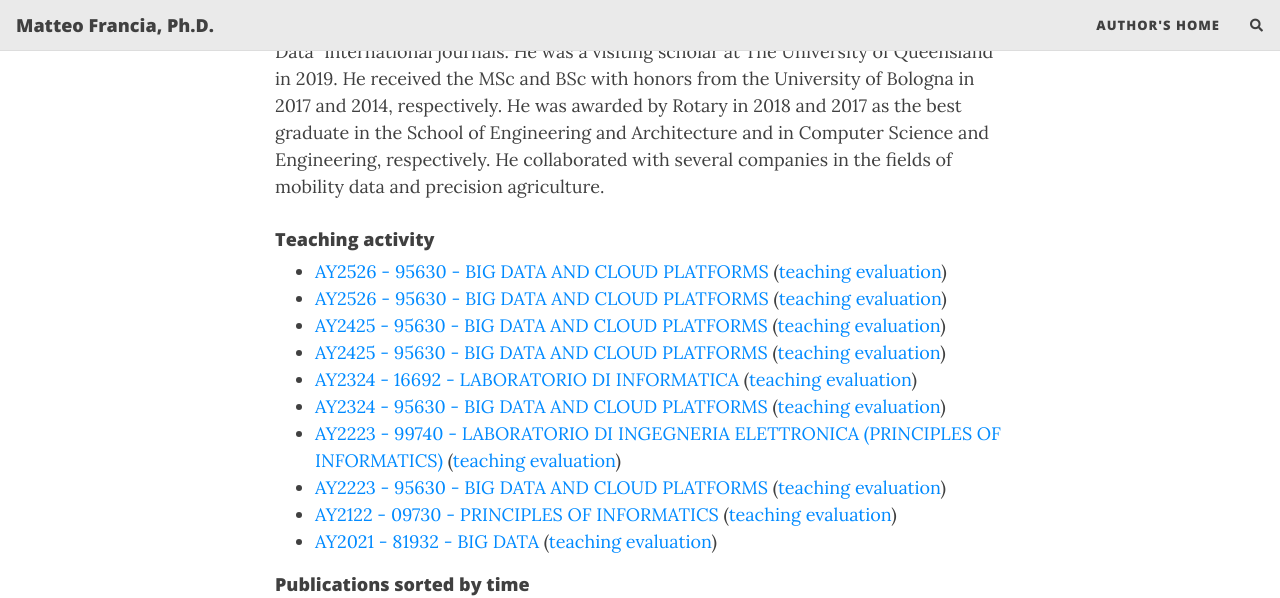
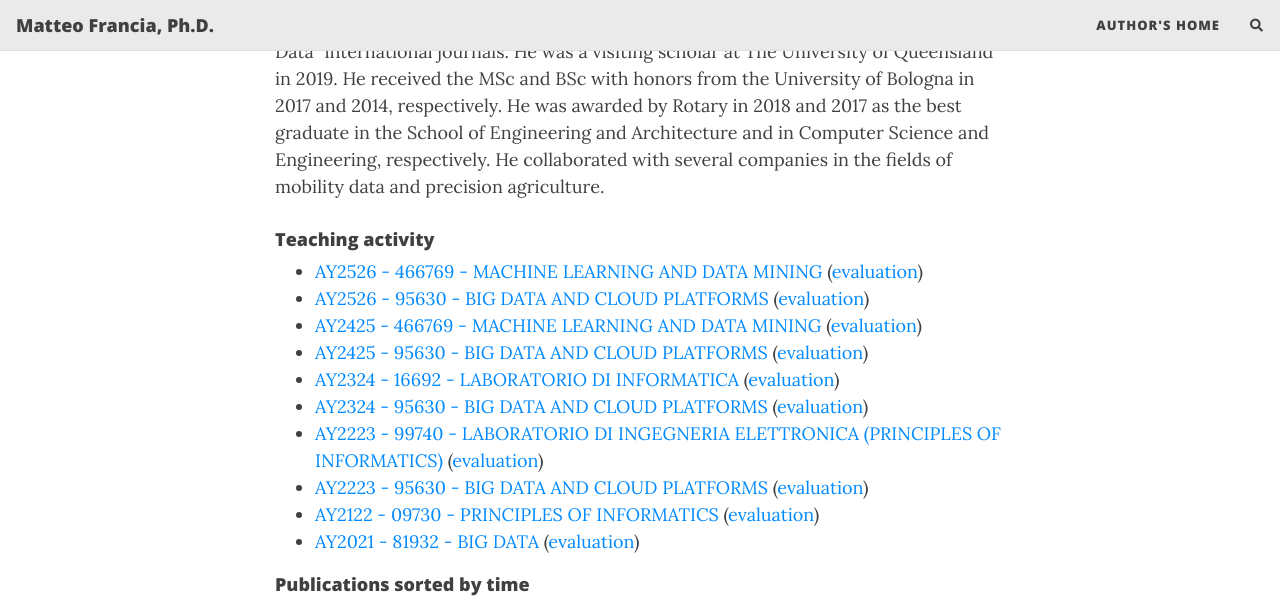
Before and after one commit to w4bo/w4bo.github.io, a Jekyll site: the page built from index.html, in a window 1280 px wide and 900 px high, scrolled down 672 px, cut to the strip 0-598 px from the top of the window. Built offline with Jekyll 4.4.1, drawn with Linux system fonts in a browser that asks for light colours; nearby versions of some CDN libraries; the list of posts is cut into pages by our own code; comment, search, counter and statistics services are not loaded.

```diff
--- a/index.html
+++ b/index.html
@@ -34,53 +34,53 @@
 <ul>
 
     <li>
-        <a href="https://www.unibo.it/it/studiare/insegnamenti-competenze-trasversali-moocs/insegnamenti/insegnamento/2025/466769">AY2526 - 95630 - BIG DATA AND CLOUD PLATFORMS</a>
-        (<a href="https://raw.githubusercontent.com/w4bo/w4bo.github.io/master/teaching/AY2526-DTM-MLDM.pdf">teaching evaluation</a>)
+        <a href="https://www.unibo.it/it/studiare/insegnamenti-competenze-trasversali-moocs/insegnamenti/insegnamento/2025/466769">AY2526 - 466769 - MACHINE LEARNING AND DATA MINING</a>
+        (<a href="https://raw.githubusercontent.com/w4bo/w4bo.github.io/master/teaching/AY2526-DTM-MLDM.pdf">evaluation</a>)
     </li>
 
     <li>
         <a href="https://www.unibo.it/it/studiare/dottorati-master-specializzazioni-e-altra-formazione/insegnamenti/insegnamento/2025/466768">AY2526 - 95630 - BIG DATA AND CLOUD PLATFORMS</a>
-        (<a href="https://raw.githubusercontent.com/w4bo/w4bo.github.io/master/teaching/AY2526-DTM-BigDataAndCloudPlatforms.pdf">teaching evaluation</a>)
+        (<a href="https://raw.githubusercontent.com/w4bo/w4bo.github.io/master/teaching/AY2526-DTM-BigDataAndCloudPlatforms.pdf">evaluation</a>)
     </li>
 
     <li>
-        <a href="https://www.unibo.it/it/studiare/insegnamenti-competenze-trasversali-moocs/insegnamenti/insegnamento/2024/466769">AY2425 - 95630 - BIG DATA AND CLOUD PLATFORMS</a>
-        (<a href="https://raw.githubusercontent.com/w4bo/w4bo.github.io/master/teaching/AY2425-DTM-MLDM.pdf">teaching evaluation</a>)
+        <a href="https://www.unibo.it/it/studiare/insegnamenti-competenze-trasversali-moocs/insegnamenti/insegnamento/2024/466769">AY2425 - 466769 - MACHINE LEARNING AND DATA MINING</a>
+        (<a href="https://raw.githubusercontent.com/w4bo/w4bo.github.io/master/teaching/AY2425-DTM-MLDM.pdf">evaluation</a>)
     </li>
 
     <li>
         <a href="https://www.unibo.it/it/studiare/dottorati-master-specializzazioni-e-altra-formazione/insegnamenti/insegnamento/2024/466768">AY2425 - 95630 - BIG DATA AND CLOUD PLATFORMS</a>
-        (<a href="https://raw.githubusercontent.com/w4bo/w4bo.github.io/master/teaching/AY2425-DTM-BigDataAndCloudPlatforms.pdf">teaching evaluation</a>)
+        (<a href="https://raw.githubusercontent.com/w4bo/w4bo.github.io/master/teaching/AY2425-DTM-BigDataAndCloudPlatforms.pdf">evaluation</a>)
     </li>
 
     <li>
         <a href="https://www.unibo.it/it/studiare/dottorati-master-specializzazioni-e-altra-formazione/insegnamenti/insegnamento/2023/493416">AY2324 - 16692 - LABORATORIO DI INFORMATICA</a>
-        (<a href="https://raw.githubusercontent.com/w4bo/w4bo.github.io/master/teaching/AY2324-DEI-LDI.pdf">teaching evaluation</a>)
+        (<a href="https://raw.githubusercontent.com/w4bo/w4bo.github.io/master/teaching/AY2324-DEI-LDI.pdf">evaluation</a>)
     </li>
 
     <li>
         <a href="https://www.unibo.it/it/studiare/dottorati-master-specializzazioni-e-altra-formazione/insegnamenti/insegnamento/2023/466768">AY2324 - 95630 - BIG DATA AND CLOUD PLATFORMS</a>
-        (<a href="https://raw.githubusercontent.com/w4bo/w4bo.github.io/master/teaching/AY2324-DTM-BigDataAndCloudPlatforms.pdf">teaching evaluation</a>)
+        (<a href="https://raw.githubusercontent.com/w4bo/w4bo.github.io/master/teaching/AY2324-DTM-BigDataAndCloudPlatforms.pdf">evaluation</a>)
     </li>
 
     <li>
         <a href="https://www.unibo.it/en/study/phd-professional-masters-specialisation-schools-and-other-programmes/course-unit-catalogue/course-unit/2022/482467">AY2223 - 99740 - LABORATORIO DI INGEGNERIA ELETTRONICA (PRINCIPLES OF INFORMATICS)</a>
-        (<a href="https://raw.githubusercontent.com/w4bo/w4bo.github.io/master/teaching/AY2223-DEI-LIE.pdf">teaching evaluation</a>)
+        (<a href="https://raw.githubusercontent.com/w4bo/w4bo.github.io/master/teaching/AY2223-DEI-LIE.pdf">evaluation</a>)
     </li>
 
     <li>
         <a href="https://www.unibo.it/it/studiare/dottorati-master-specializzazioni-e-altra-formazione/insegnamenti/insegnamento/2022/466768">AY2223 - 95630 - BIG DATA AND CLOUD PLATFORMS</a>
-        (<a href="https://raw.githubusercontent.com/w4bo/w4bo.github.io/master/teaching/AY2223-DTM-BigDataAndCloudPlatforms.pdf">teaching evaluation</a>)
+        (<a href="https://raw.githubusercontent.com/w4bo/w4bo.github.io/master/teaching/AY2223-DTM-BigDataAndCloudPlatforms.pdf">evaluation</a>)
     </li>
 
     <li>
         <a href="https://www.unibo.it/en/study/phd-professional-masters-specialisation-schools-and-other-programmes/course-unit-catalogue/course-unit/2021/469199">AY2122 - 09730 - PRINCIPLES OF INFORMATICS</a>
-        (<a href="https://raw.githubusercontent.com/w4bo/w4bo.github.io/master/teaching/AY2122-DEI-FINFA.pdf">teaching evaluation</a>)
+        (<a href="https://raw.githubusercontent.com/w4bo/w4bo.github.io/master/teaching/AY2122-DEI-FINFA.pdf">evaluation</a>)
     </li>
 
     <li>
         <a href="https://www.unibo.it/it/studiare/dottorati-master-specializzazioni-e-altra-formazione/insegnamenti/insegnamento/2020/412684">AY2021 - 81932 - BIG DATA</a>
-        (<a href="https://raw.githubusercontent.com/w4bo/w4bo.github.io/master/teaching/AY2021-ISI-BigData.pdf">teaching evaluation</a>)
+        (<a href="https://raw.githubusercontent.com/w4bo/w4bo.github.io/master/teaching/AY2021-ISI-BigData.pdf">evaluation</a>)
     </li>
 </ul>
 
--- a/release.config.js
+++ b/release.config.js
@@ -8,7 +8,7 @@
         "publishCmd": publishCmd,
     }],
     ["@semantic-release/github", {
-        "assets": ["dataplat2023.zip"]
+        "assets": []
     }],
     "@semantic-release/git",
 )
```
